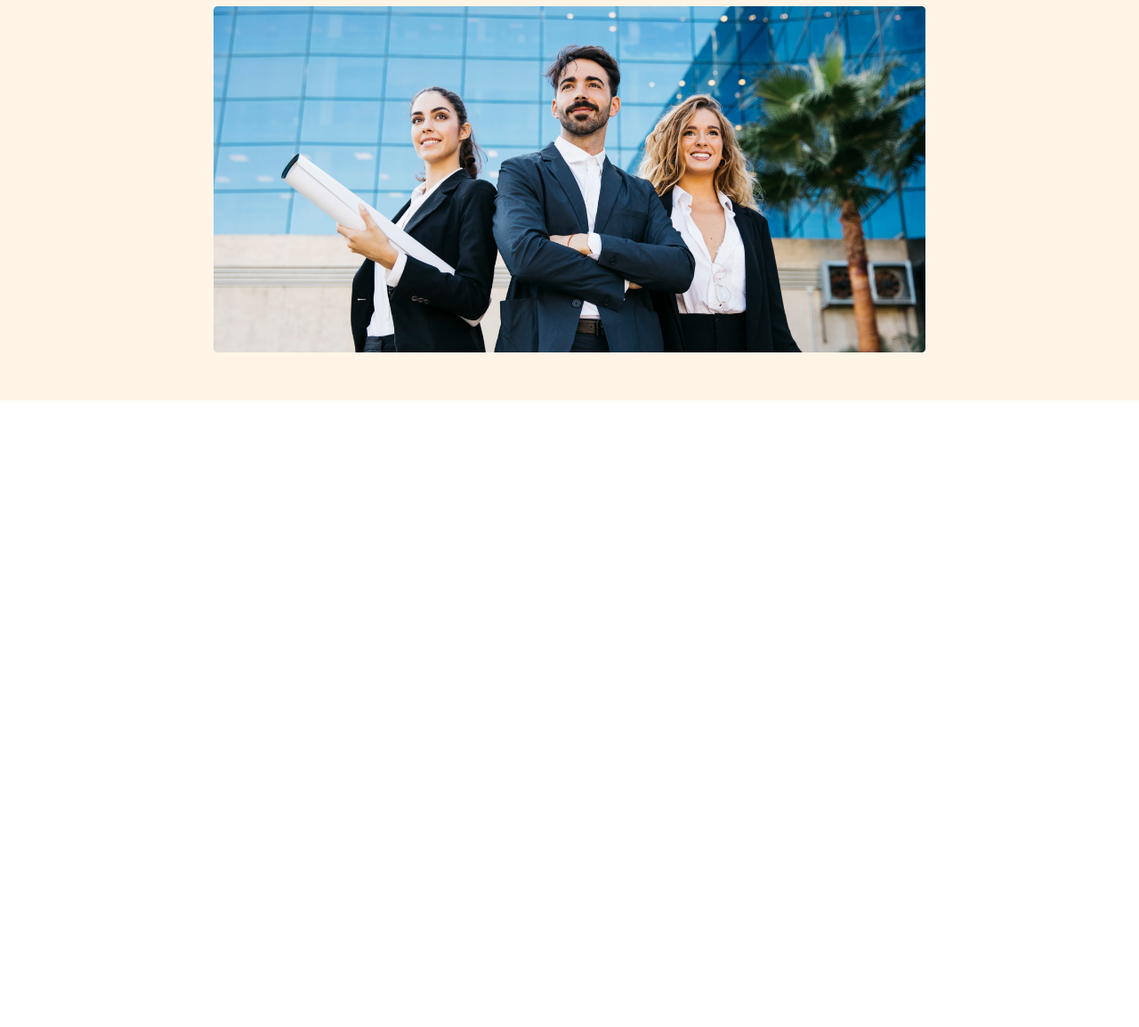
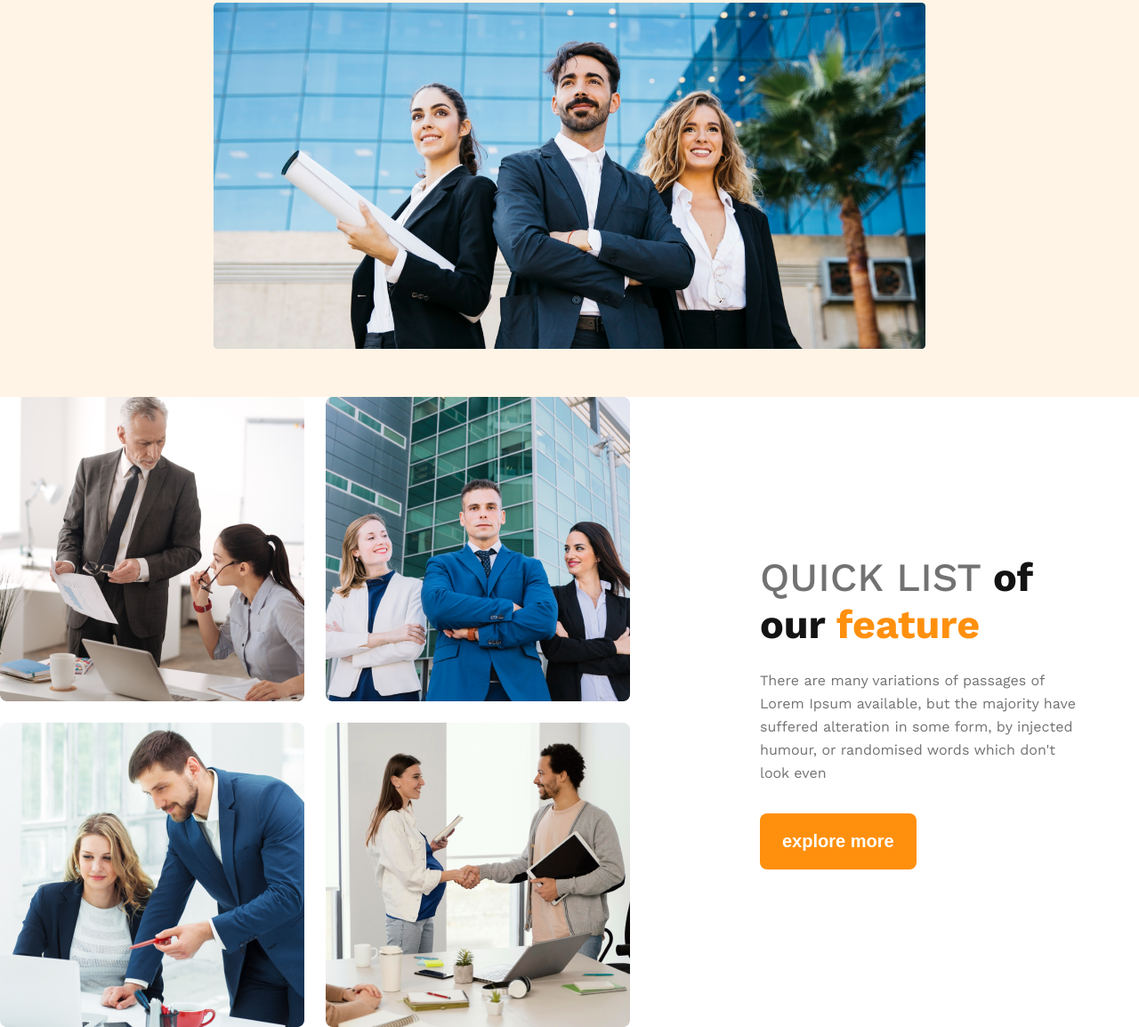
Before and after one commit to MarufCodeSculptor/G3-architects_website, a plain HTML site: page index.html in a window 1280 px wide. Shown: the part 383-1537 px from the top of the page at 89% size. Before the commit the page ends 833 px from the top, so only its background shows below. Drawn offline with nearby package versions, Linux system fonts and the light colour scheme.

Commit message:
feature content added

```diff
--- a/arqitech.css
+++ b/arqitech.css
@@ -9,12 +9,14 @@
   font-weight: 600;
   padding: 20px 25px;
   border-radius: 8px;
-  background:#FF900E;
+  background: #ff900e;
+  outline: none;
+  border: none;
 }
 
 * {
   margin: 0;
-  /* padding: 0; */
+  padding: 0;
   box-sizing: border-box;
 }
 
@@ -76,28 +78,85 @@ nav li a {
   font-weight: 400;
   line-height: 1.5em;
 }
-.banner img{
+.banner img {
   width: 100%;
-    margin-top: 20px ;
+  margin-top: 20px;
 }
+/* banner style end here */
+
+/* main section style start here */
+main {
+  max-width: 1440px;
+  margin: 0 auto;
+}
+.teams-container {
+  display: grid;
+  grid-template-columns: repeat(2, 1fr);
+  gap: 76px;
+  align-items: center;
+  justify-content: center;
+}
+.teams-image-container {
+  flex: 1;
+}
+.image-grid {
+  display: grid;
+  grid-template-columns: repeat(2, 1fr);
+  gap: 1.5rem;
+}
+
+.team-content {
+  flex: 1;
+  padding-left: 70px;
+  padding-right: 70px;
+}
+.team-tittle {
+  font-size: 2.8rem;
+}
+.team-tittle .quick-list {
+  color: #727272;
+  font-size: 2.8rem;
+  font-weight: 500;
+  text-transform: uppercase;
+}
+.team-tittle .of-our {
+  color:#131313;
+  font-size:2.8rem;
+  font-weight: 700;
+}
+.team-tittle .feature{
+    color: #FF900E;
+    font-size: 2.8rem;
+    font-weight: 700;
+}
+.team-description{
+    margin: 24px 0px 32px 0px;
+    line-height: 26px;
+    color: #727272;
+    font-size: 1rem;
+}
+
+
+
+
 /* responsive styles */
 /* smaller device  */
-@media screen and (max-width:576px){
-    header{
+@media screen and (max-width: 576px) {
+  header {
     padding: 20px;
   }
-    nav{
+  nav {
     flex-direction: column;
   }
 }
 
 /*  medium devices  */
-@media screen and (min-width:576px) and (max-width:960px) {
-    nav{
-        flex-direction: column
+@media screen and (min-width: 576px) and (max-width: 960px) {
+  nav {
+    flex-direction: column;
   }
 
-    .header{
+  .header {
     padding: 20px;
   }
 }
--- a/index.html
+++ b/index.html
@@ -7,6 +7,7 @@
     <link rel="stylesheet" href="arqitech.css" />
   </head>
   <body>
+    <!--  heaser start here -->
     <header class="header">
       <nav>
         <h3>g3 architect</h3>
@@ -30,7 +31,28 @@
         <img src="images/banner.png" alt="" />
       </div>
     </header>
-    <main></main>
+    <!--  header end here  -->
+
+    <main>
+        <!-- team section start here -->
+        <section class="teams-container">
+            <div class="teams-image-container">
+              <div class="image-grid">
+                <img src="images/team1.png" alt="">
+                <img src="images/team2.png" alt="">
+                <img src="images/team3.png" alt="">
+                <img src="images/team4.png" alt="">
+              </div>
+            </div>
+            <div class="team-content">
+                <h3 class="team-tittle"><span class="quick-list">quick list</span> <span class="of-our">of our</span > <span class="feature">feature</span></h3>
+                <p class="team-description">There are many variations of passages of Lorem Ipsum available, but the majority have suffered alteration in some form, by injected humour, or randomised words which don't look even</p>
+                <button class="btn-primary">explore more</button>
+            </div>
+
+
+        </section>
+    </main>
     <footer></footer>
   </body>
 </html>
```
Lines whose indentation alone changed are shown as unchanged.
